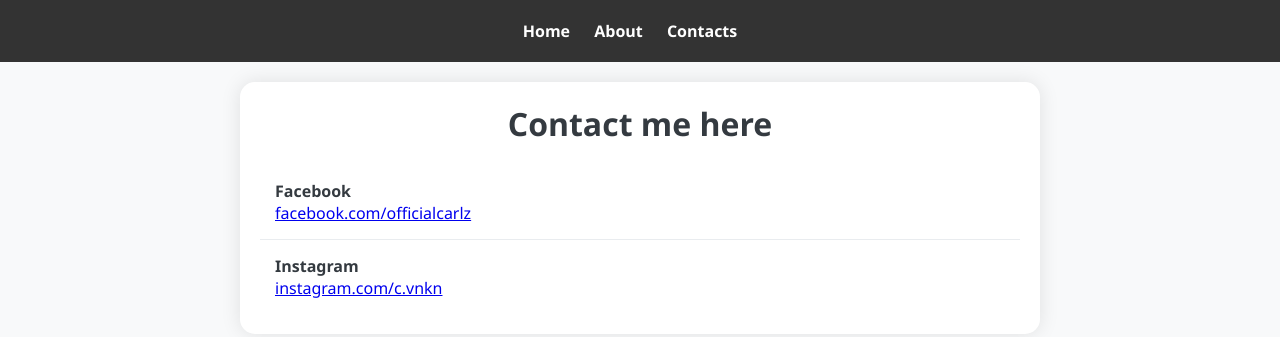
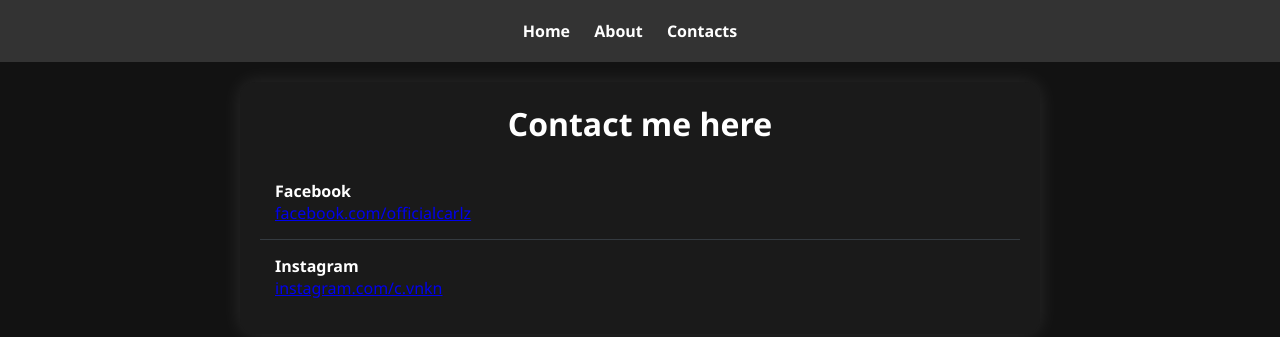
Before and after one commit to carlivan2525/carl, a plain HTML site: page carl-website/Contacts.html in a window 1280 px wide. Drawn offline with Linux system fonts and the light colour scheme.

Commit message:
Update Contacts.css

```diff
--- a/carl-website/Contacts.css
+++ b/carl-website/Contacts.css
@@ -6,11 +6,12 @@
 
 body {
     font-family: 'Segoe UI', Tahoma, Geneva, Verdana, sans-serif;
-    background-color: #f8f9fa;
+    background-color: #121212;
+    color: #fff;
 }
 
 nav {
-    background-color:#333;
+    background-color: #333;
     color: #fff;
     padding: 20px 0;
     text-align: center;
@@ -43,13 +44,13 @@
     margin: 20px auto;
     padding: 20px;
     border-radius: 15px;
-    background-color: #fff;
-    box-shadow: 0 0 20px rgba(0, 0, 0, 0.1);
+    background-color: #1a1a1a;
+    box-shadow: 0 0 20px rgba(255, 255, 255, 0.1);
 }
 
 h1 {
     text-align: center;
-    color: #343a40;
+    color: #fff;
     margin-bottom: 20px;
 }
 
@@ -59,27 +60,26 @@
 }
 
 .contact-list li {
-    border-bottom: 1px solid #e9ecef;
+    border-bottom: 1px solid #343a40;
     padding: 15px;
     display: flex;
     justify-content: space-between;
     align-items: center;
+    transition: background-color 0.3s ease;
 }
 
 .contact-list li:last-child {
     border-bottom: none;
 }
 
+.contact-list li:hover {
+    background-color: #343a40;
+}
+
 .contact-name {
     font-weight: bold;
-    color: #343a40;
 }
 
 .contact-email {
     color: #6c757d;
 }
-
-.contact-list li:hover {
-    background-color: #f2f4f4;
-    transition: background-color 0.3s ease;
-}
```
